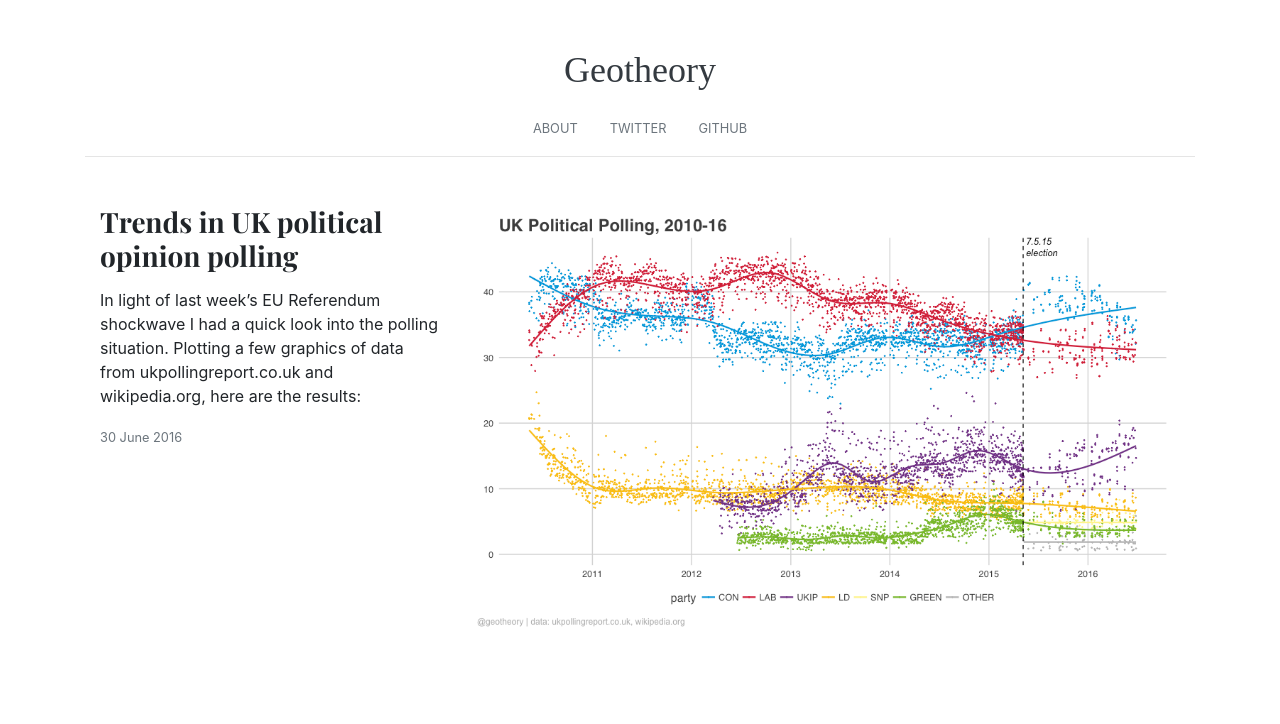
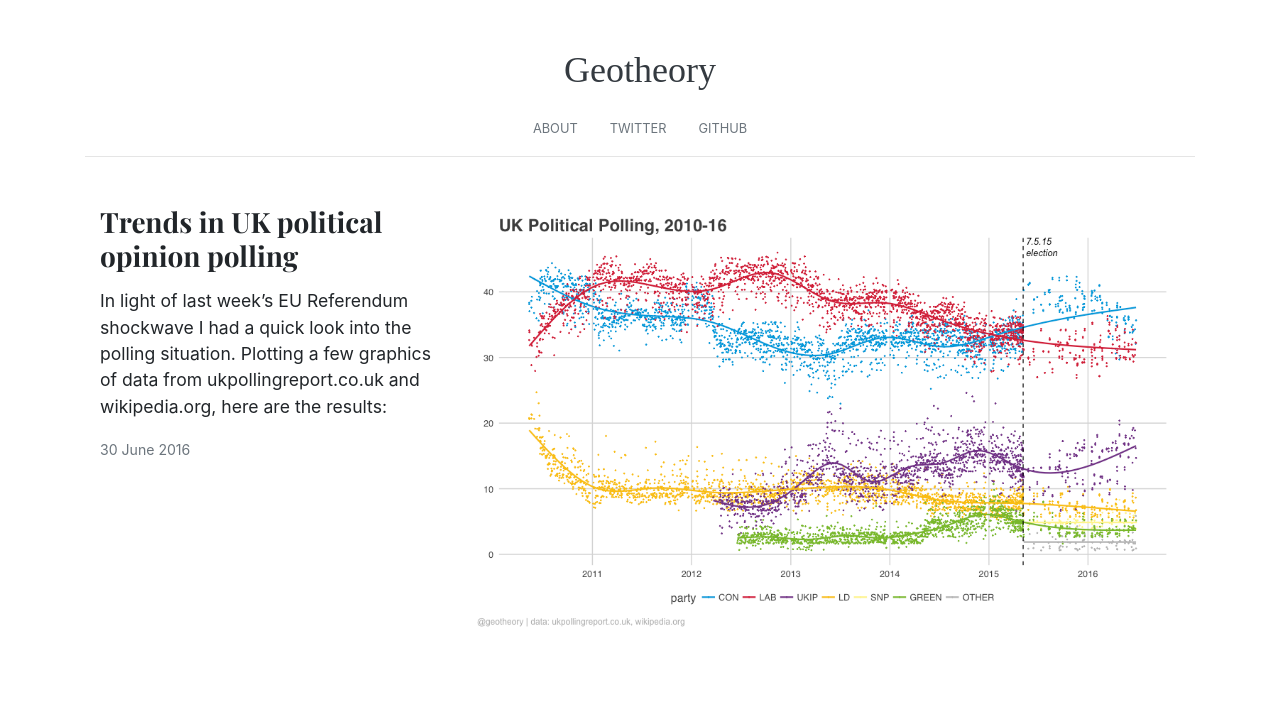
Before and after one commit to geotheory/geotheory.github.io, a Jekyll site: the page built from index.html, in a window 1280 px wide. Shown: the top 724 px of the page. Built offline with Jekyll 4.4.1, drawn with Linux system fonts in a browser that asks for light colours; nearby versions of some CDN libraries; some web fonts are replaced; grey boxes are pictures that could not be loaded.

Commit message:
font size

```diff
--- a/assets/index.css
+++ b/assets/index.css
@@ -16,6 +16,10 @@
 
 h1, h2, h3, h4, h5, h6 {
   font-family: "Playfair Display", Georgia, "Times New Roman", serif;
+}
+
+p {
+  font-size: 1.1em;
 }
 
 .zoom {
```
